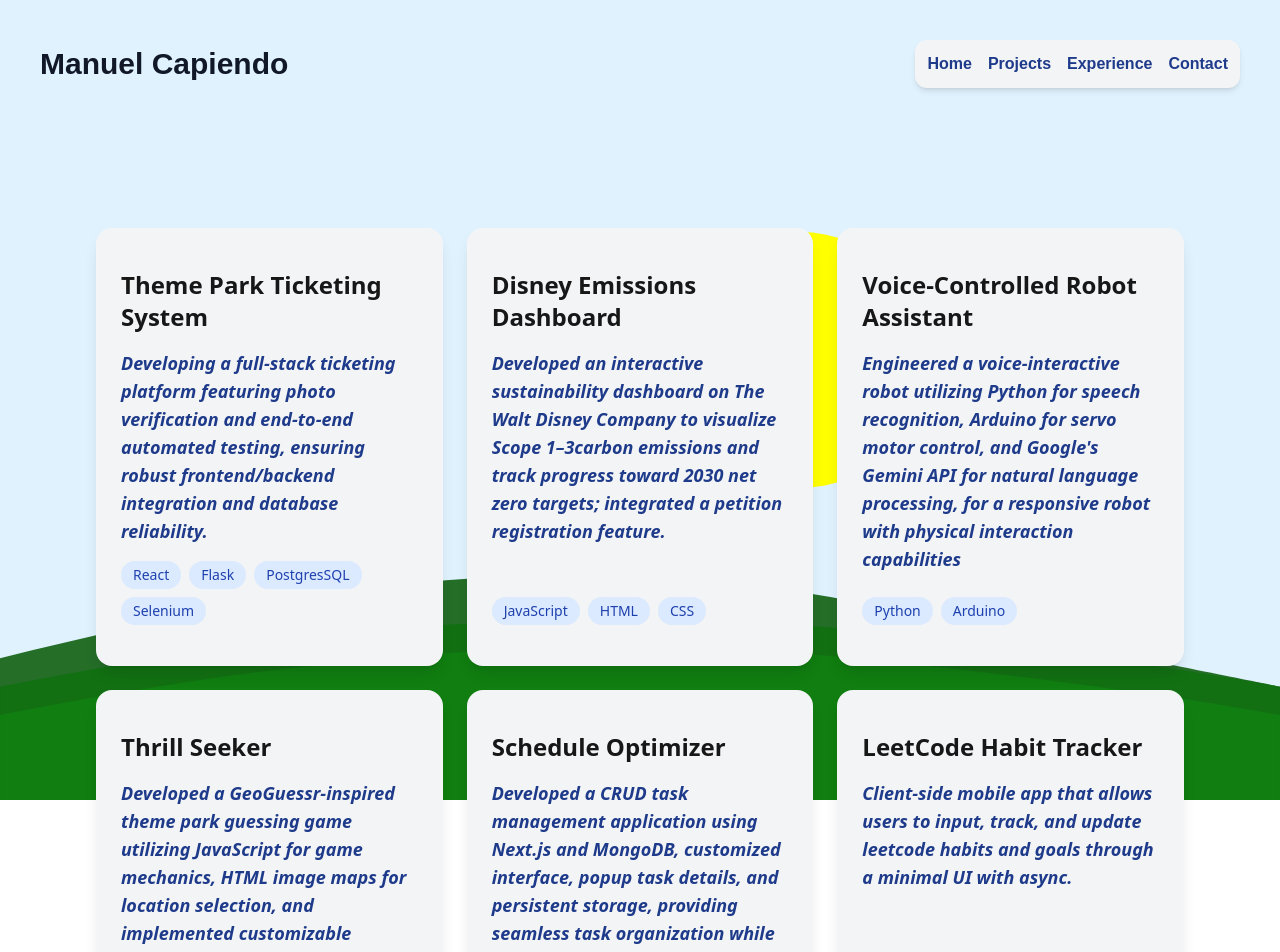
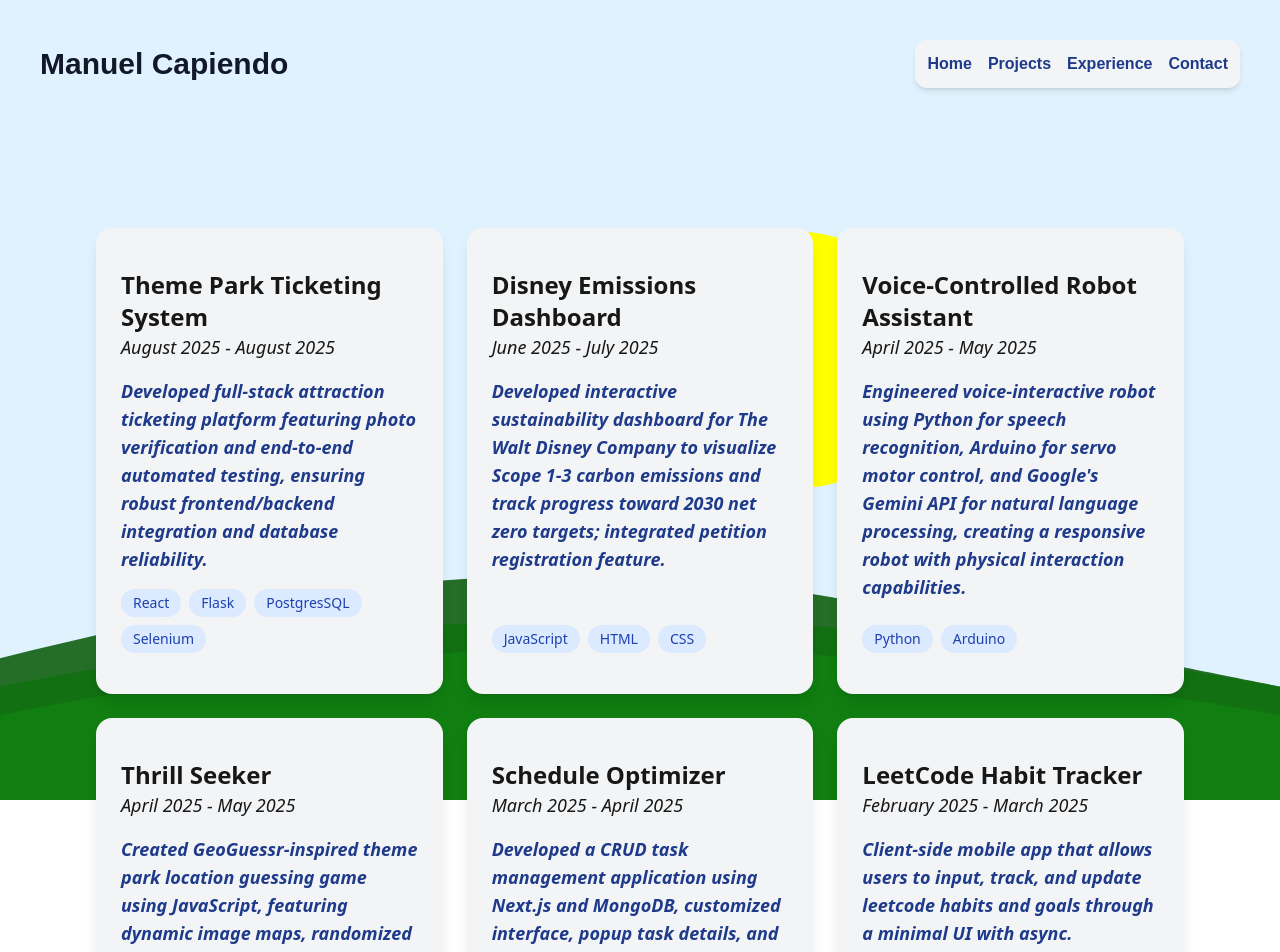
Before and after one commit to mgcapiendo/ProfessionalSite, a Next.js app: page /projects in a window 1280 px wide. Shown: the top 952 px of the page. Built offline with nearby package versions, Linux system fonts and the light colour scheme.

Commit message:
reformatting projects with dates

```diff
--- a/src/app/page.js
+++ b/src/app/page.js
@@ -56,15 +56,16 @@ export default function Home() {
             >
               <div className="mt-8">
                 <p className="text-base sm:text-lg md:text-xl text-gray-700 font-semibold leading-relaxed">
-                  I'm an aspiring software engineer and I want to build
-                  technology that creates wonder. My journey started in middle
-                  school with an engineering program and has continued through
-                  college studying computer science and artificial intelligence.
-                  My interests in process improvement and enterprise design have
-                  taught me to adapt, learn quickly, and collaborate with great
-                  people. I'm determined to contribute to projects with emerging
-                  technologies and open to exploring roles where I can make the
-                  most impact.
+                  I'm an aspiring software engineer who wants to build
+                  technology that inspires and creates wonder. My journey began
+                  in middle school with an engineering program and has continued
+                  through college, where I study computer science and artificial
+                  intelligence. Along the way, my interests in process
+                  improvement and enterprise design have taught me to adapt,
+                  learn quickly, and collaborate with great people. I'm
+                  determined to contribute to projects that push technology
+                  forward while exploring opportunities to learn, grow, and make
+                  the most impact.
                 </p>
               </div>
             </motion.div>
--- a/src/app/projects/page.jsx
+++ b/src/app/projects/page.jsx
@@ -23,15 +23,18 @@ const projects = () => {
             <div className="grid grid-cols-1 md:grid-cols-2 lg:grid-cols-3 gap-4 sm:gap-6 w-full">
               {/* Theme Park Ticketing System */}
               <div className="transition-transform duration-300 hover:scale-105 px-4 sm:px-6 py-6 sm:py-10 rounded-2xl flex flex-col h-auto bg-gray-100 shadow-lg bg-black/20 border border-white/10">
-                <h2 className="text-xl sm:text-2xl font-bold mb-4">
+                <h2 className="text-xl sm:text-2xl font-bold">
                   Theme Park Ticketing System
                 </h2>
+                <h3 className="text-base sm:text-lg mb-4 italic">
+                  August 2025 - August 2025
+                </h3>
 
                 <div className="min-h-[150px]">
                   <div className="text-base sm:text-lg text-blue-900 font-semibold italic">
                     <Typewriter
                       words={[
-                        "Developing a full-stack ticketing platform featuring photo verification and end-to-end automated testing, ensuring robust frontend/backend integration and database reliability.",
+                        "Developed full-stack attraction ticketing platform featuring photo verification and end-to-end automated testing, ensuring robust frontend/backend integration and database reliability.",
                       ]}
                       typeSpeed={7}
                     />
@@ -56,15 +59,18 @@ const projects = () => {
 
               {/* Disney Emissions Dashboard */}
               <div className="transition-transform duration-300 hover:scale-105 px-4 sm:px-6 py-6 sm:py-10 rounded-2xl flex flex-col h-auto bg-gray-100 shadow-lg bg-black/20 border border-white/10">
-                <h2 className="text-xl sm:text-2xl font-bold mb-4">
+                <h2 className="text-xl sm:text-2xl font-bold">
                   Disney Emissions Dashboard
                 </h2>
+                <h3 className="text-base sm:text-lg mb-4 italic">
+                  June 2025 - July 2025
+                </h3>
 
                 <div className="min-h-[150px]">
                   <div className="text-base sm:text-lg text-blue-900 font-semibold italic">
                     <Typewriter
                       words={[
-                        "Developed an interactive sustainability dashboard on The Walt Disney Company to visualize Scope 1–3carbon emissions and track progress toward 2030 net zero targets; integrated a petition registration feature.",
+                        "Developed interactive sustainability dashboard for The Walt Disney Company to visualize Scope 1-3 carbon emissions and track progress toward 2030 net zero targets; integrated petition registration feature.",
                       ]}
                       typeSpeed={7}
                     />
@@ -87,15 +93,18 @@ const projects = () => {
 
               {/* Voice-Controlled Robot Assistant */}
               <div className="transition-transform duration-300 hover:scale-105 px-4 sm:px-6 py-6 sm:py-10 rounded-2xl flex flex-col h-auto bg-gray-100 shadow-lg bg-black/20 border border-white/10">
-                <h2 className="text-xl sm:text-2xl font-bold mb-4">
+                <h2 className="text-xl sm:text-2xl font-bold">
                   Voice-Controlled Robot Assistant
                 </h2>
+                <h3 className="text-base sm:text-lg mb-4 italic">
+                  April 2025 - May 2025
+                </h3>
 
                 <div className="min-h-[150px]">
                   <div className="text-base sm:text-lg text-blue-900 font-semibold italic">
                     <Typewriter
                       words={[
-                        "Engineered a voice-interactive robot utilizing Python for speech recognition, Arduino for servo motor control, and Google's Gemini API for natural language processing, for a responsive robot with physical interaction capabilities",
+                        "Engineered voice-interactive robot using Python for speech recognition, Arduino for servo motor control, and Google's Gemini API for natural language processing, creating a responsive robot with physical interaction capabilities.",
                       ]}
                       typeSpeed={7}
                     />
@@ -118,15 +127,16 @@ const projects = () => {
 
               {/* Thrill Seeker */}
               <div className="transition-transform duration-300 hover:scale-105 px-4 sm:px-6 py-6 sm:py-10 rounded-2xl flex flex-col h-auto bg-gray-100 shadow-lg bg-black/20 border border-white/10">
-                <h2 className="text-xl sm:text-2xl font-bold mb-4">
-                  Thrill Seeker
-                </h2>
+                <h2 className="text-xl sm:text-2xl font-bold">Thrill Seeker</h2>
+                <h3 className="text-base sm:text-lg mb-4 italic">
+                  April 2025 - May 2025
+                </h3>
 
                 <div className="min-h-[150px]">
                   <div className="text-base sm:text-lg text-blue-900 font-semibold italic">
                     <Typewriter
                       words={[
-                        "Developed a GeoGuessr-inspired theme park guessing game utilizing JavaScript for game mechanics, HTML image maps for location selection, and implemented customizable difficulty settings with random image generation.",
+                        "Created GeoGuessr-inspired theme park location guessing game using JavaScript, featuring dynamic image maps, randomized clues, and adjustable difficulty to create engaging and replayable user experience across several locations.",
                       ]}
                       typeSpeed={7}
                     />
@@ -160,9 +170,12 @@ const projects = () => {
 
               {/* Schedule Optimizer */}
               <div className="transition-transform duration-300 hover:scale-105 px-4 sm:px-6 py-6 sm:py-10 rounded-2xl flex flex-col h-auto bg-gray-100 shadow-lg bg-black/20 border border-white/10">
-                <h2 className="text-xl sm:text-2xl font-bold mb-4">
+                <h2 className="text-xl sm:text-2xl font-bold">
                   Schedule Optimizer
                 </h2>
+                <h3 className="text-base sm:text-lg mb-4 italic">
+                  March 2025 - April 2025
+                </h3>
 
                 <div className="mb-10 min-h-[192px]">
                   <div className="text-base sm:text-lg text-blue-900 font-semibold italic">
@@ -193,9 +206,12 @@ const projects = () => {
 
               {/* LeetCode Habit Tracker */}
               <div className="transition-transform duration-300 hover:scale-105 px-4 sm:px-6 py-6 sm:py-10 rounded-2xl flex flex-col h-auto bg-gray-100 shadow-lg bg-black/20 border border-white/10">
-                <h2 className="text-xl sm:text-2xl font-bold mb-4">
+                <h2 className="text-xl sm:text-2xl font-bold">
                   LeetCode Habit Tracker
                 </h2>
+                <h3 className="text-base sm:text-lg mb-4 italic">
+                  February 2025 - March 2025
+                </h3>
 
                 <div className="mb-10 min-h-[192px]">
                   <div className="text-base sm:text-lg text-blue-900 font-semibold italic">
```
